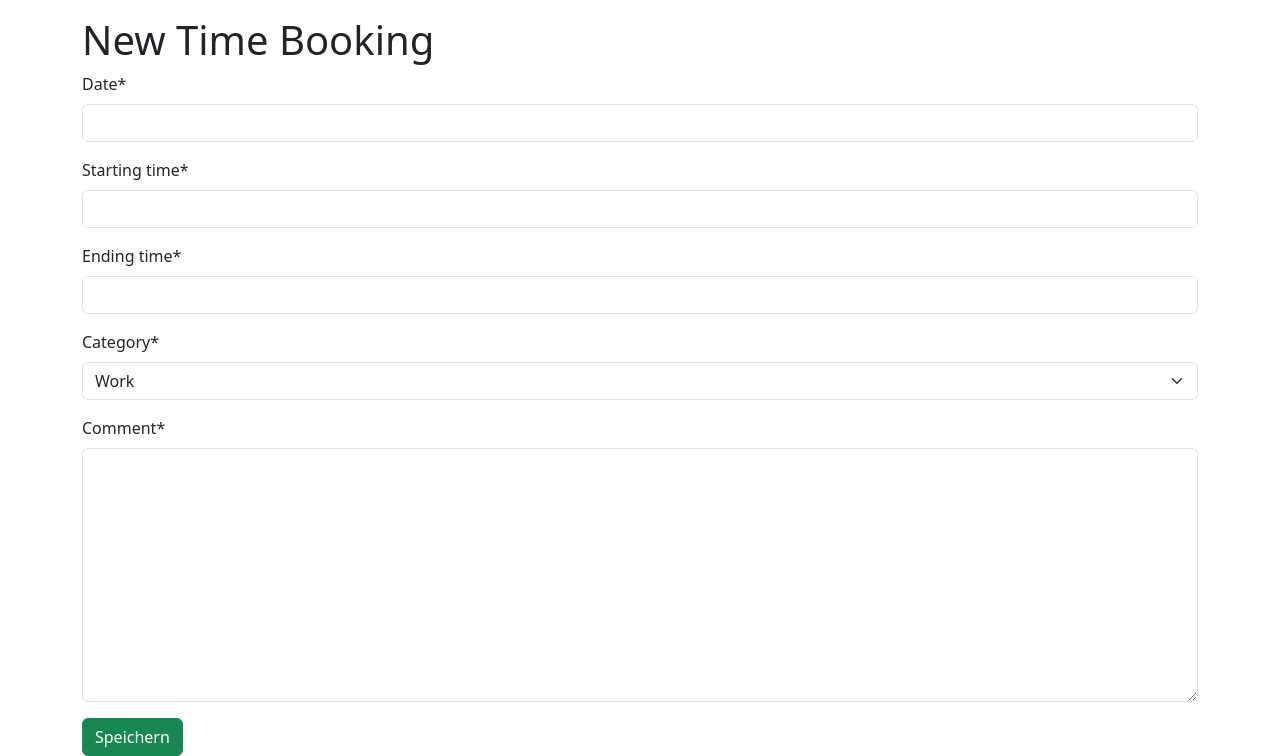
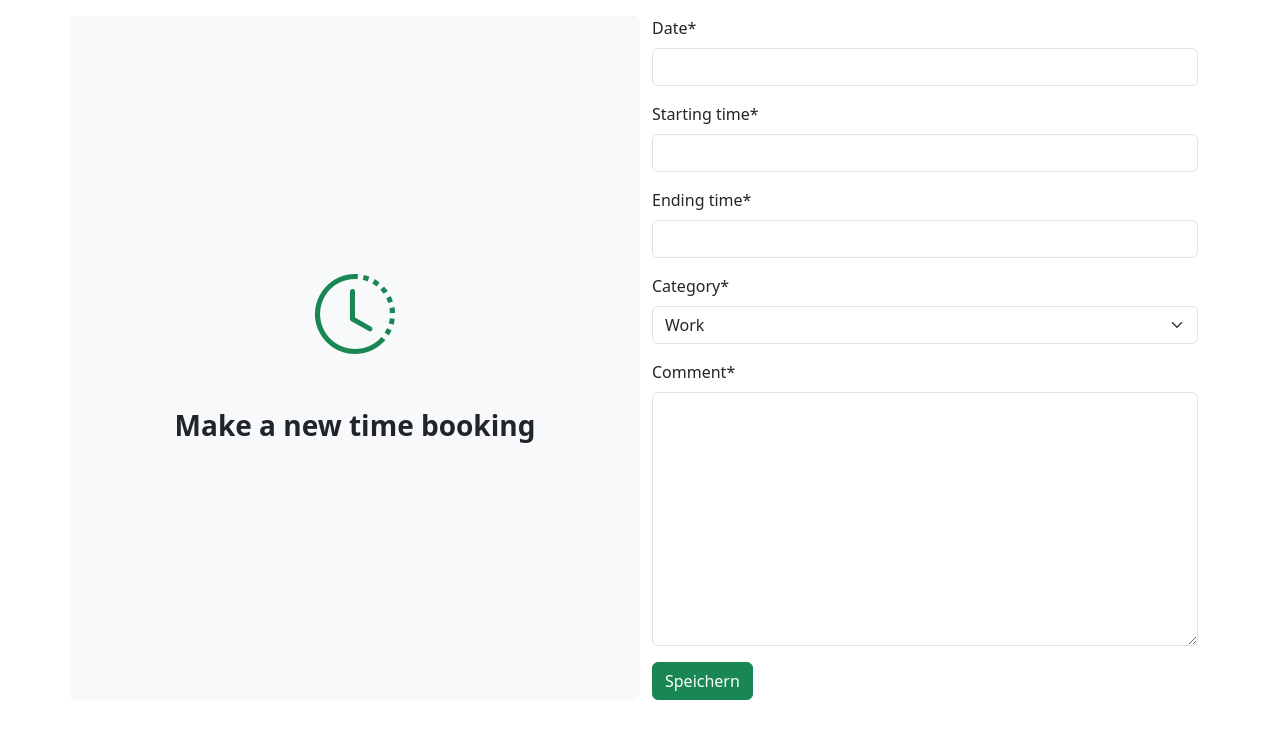
Before and after one commit to neptunhiker/home, a Django app: page /timetracking/booking/new in a window 1280 px wide. Shown: the part 96-852 px from the top of the page. After the commit the page ends 796 px from the top, so only its background shows below. Run offline with Django 4.2, Linux system fonts and the light colour scheme; some libraries are stand-ins or nearby versions.

Commit message:
Give the time booking a better design through bootstrap

```diff
--- a/timetracking/templates/base.html
+++ b/timetracking/templates/base.html
@@ -25,6 +25,8 @@
 </header>
 <body>
   {% block content %}{% endblock content%}
+
+  <script src="https://cdn.jsdelivr.net/npm/bootstrap@5.3.2/dist/js/bootstrap.bundle.min.js" integrity="sha384-C6RzsynM9kWDrMNeT87bh95OGNyZPhcTNXj1NW7RuBCsyN/o0jlpcV8Qyq46cDfL" crossorigin="anonymous"></script>
 </body>
 
 </html>
--- a/timetracking/templates/booking_new.html
+++ b/timetracking/templates/booking_new.html
@@ -4,11 +4,21 @@
 {% block content %}
 
 <div class="container">
-  <h1>New Time Booking</h1>
-  <form action="" method="post">{% csrf_token %}
-    {{ form|crispy }}
-    <button class="btn btn-success ml-2" type="submit">Speichern</button>
-  </form>
+  <div class="row">
+    <div class="col d-flex flex-column text-center justify-content-center bg-light rounded">
+      <div class="display-1 text-success">
+        <i class="bi-clock-history"></i>
+      </div>
+      <div class="h3 fw-bold mt-5">Make a new time booking</div>
+    </div>
+    <div class="col">
+
+      <form action="" method="post">{% csrf_token %}
+        {{ form|crispy }}
+        <button class="btn btn-success ml-2" type="submit">Speichern</button>
+      </form>
+    </div>
+  </div>
 </div>
 
 {% endblock content %}
```
